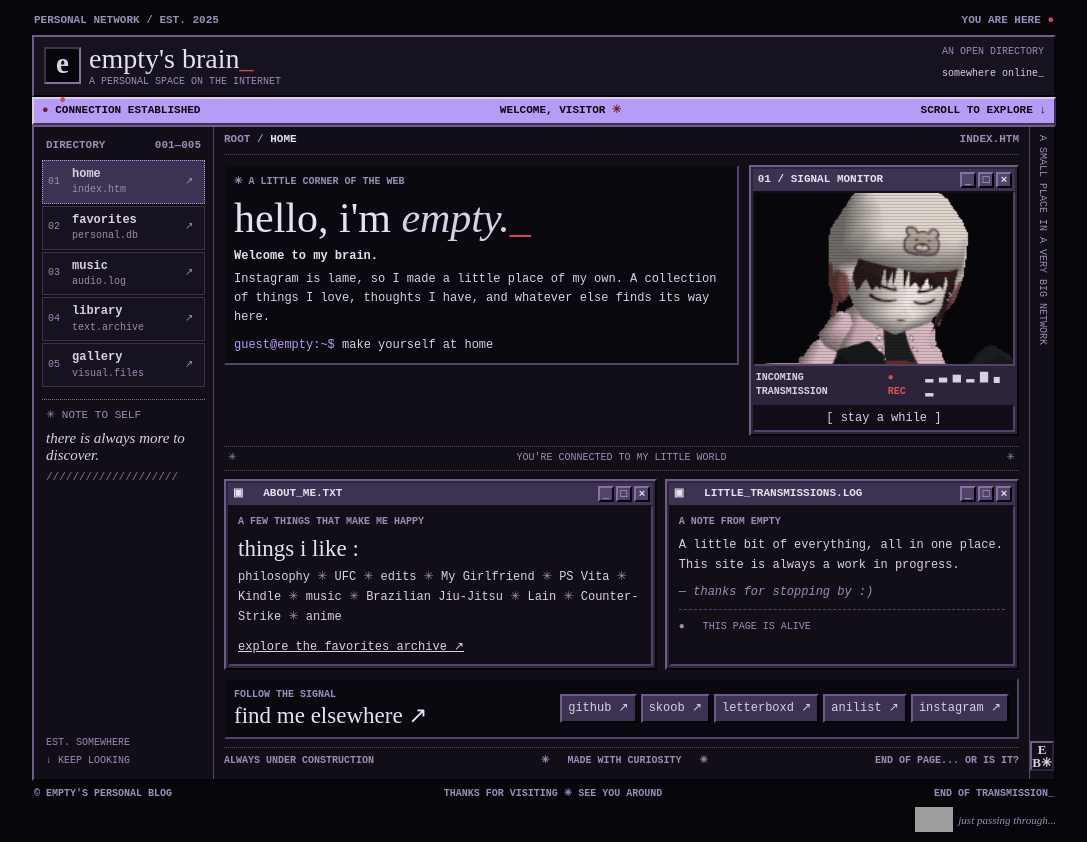
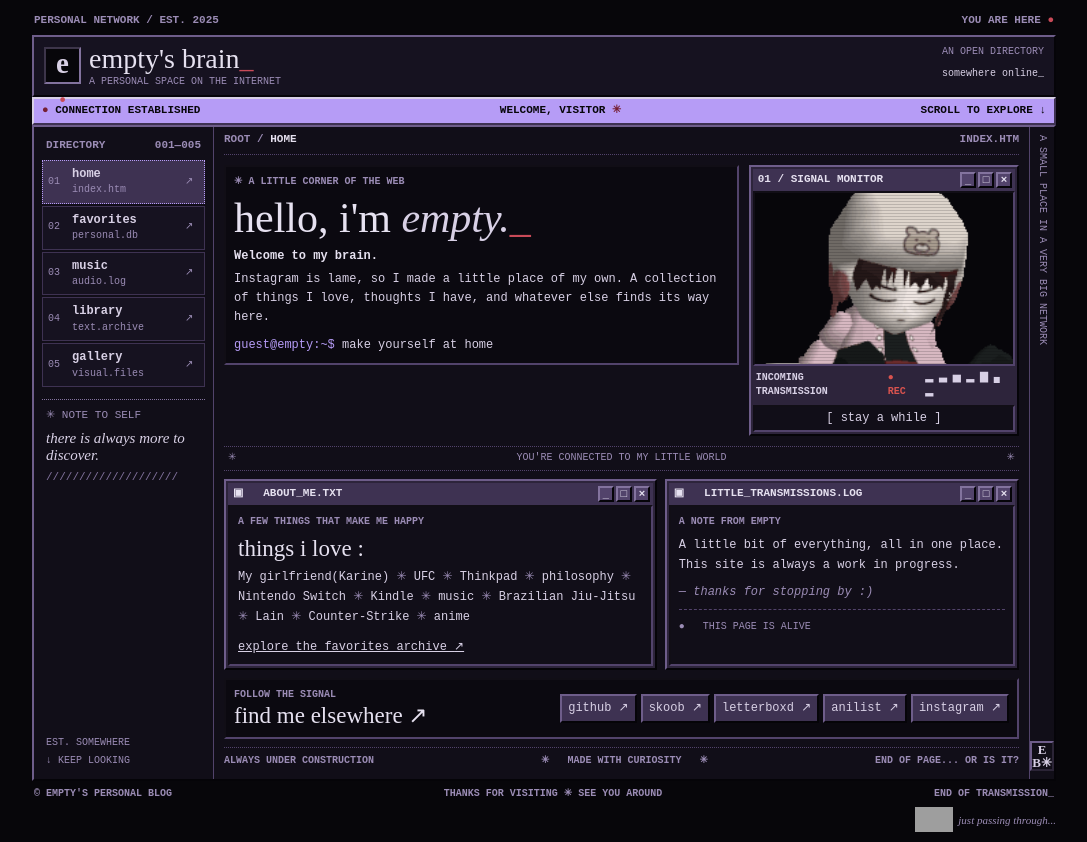
Before and after one commit to Empty7k/empty-blog, a React (Vite) app: page / in a window 1280 px wide. Shown: the whole page, without its empty margins (96-1183 px from the left). Built offline with nearby package versions, Linux system fonts and the light colour scheme; grey boxes are pictures that could not be loaded.

Commit message:
feat: corrigido textos da home

```diff
--- a/src/pages/Home.jsx
+++ b/src/pages/Home.jsx
@@ -35,7 +35,7 @@ function Home() {
             <div className="wired-columns">
               <section className="wired-window wired-about">
                 <div className="wired-window-bar"><span>▣ &nbsp; ABOUT_ME.TXT</span><span className="wired-window-controls" aria-hidden="true"><span>_</span><span>□</span><span>×</span></span></div>
-                <div className="wired-window-content"><p className="wired-small-label">A FEW THINGS THAT MAKE ME HAPPY</p><h2>things i like<span> :</span></h2><p className="wired-interests">philosophy <i>✳</i> UFC <i>✳</i> edits <i>✳</i> My Girlfriend <i>✳</i> PS Vita <i>✳</i> Kindle <i>✳</i> music <i>✳</i> Brazilian Jiu-Jitsu <i>✳</i> Lain <i>✳</i> Counter-Strike <i>✳</i> anime</p><Link to="/favorites" className="wired-text-link">explore the favorites archive <span>↗</span></Link></div>
+                <div className="wired-window-content"><p className="wired-small-label">A FEW THINGS THAT MAKE ME HAPPY</p><h2>things i love<span> :</span></h2><p className="wired-interests">My girlfriend(Karine) <i>✳</i> UFC <i>✳</i> Thinkpad <i>✳</i> philosophy <i>✳</i> Nintendo Switch <i>✳</i> Kindle <i>✳</i> music <i>✳</i> Brazilian Jiu-Jitsu <i>✳</i> Lain <i>✳</i> Counter-Strike <i>✳</i> anime</p><Link to="/favorites" className="wired-text-link">explore the favorites archive <span>↗</span></Link></div>
               </section>
               <section className="wired-window wired-log">
                 <div className="wired-window-bar"><span>▣ &nbsp; LITTLE_TRANSMISSIONS.LOG</span><span className="wired-window-controls" aria-hidden="true"><span>_</span><span>□</span><span>×</span></span></div>
```
